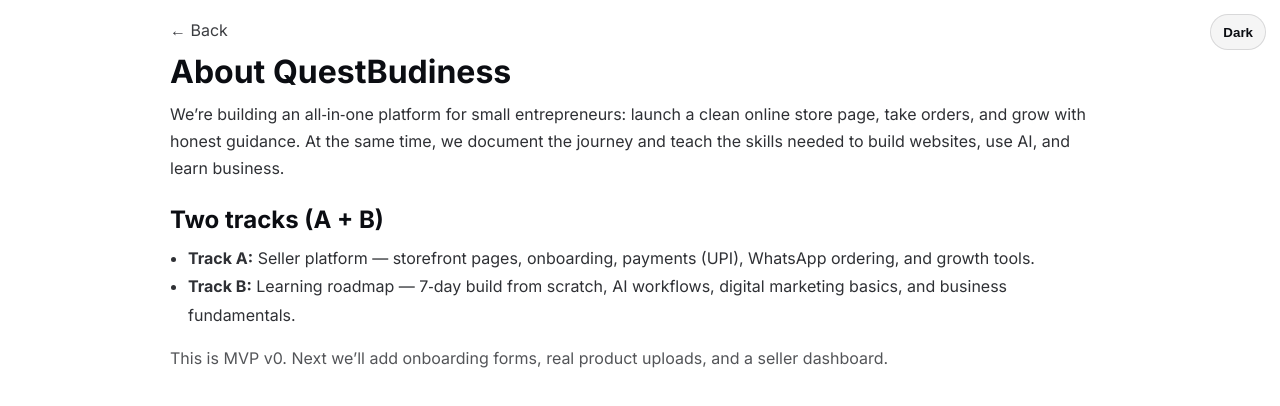
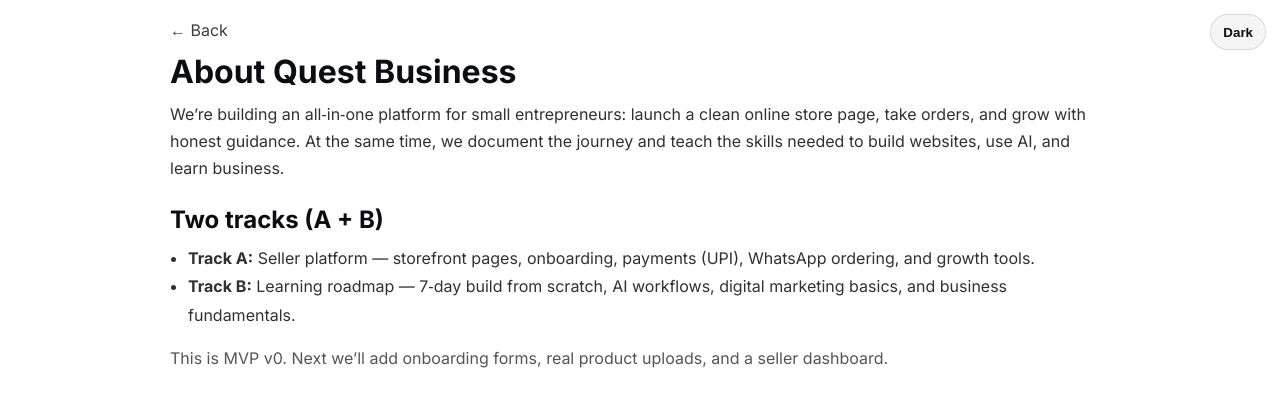
Before and after one commit to Vinayakfreak/questbusiness-web, a Next.js app: page /about in a window 1280 px wide. Shown: the top 406 px of the page. Built offline with nearby package versions, Linux system fonts and the light colour scheme.

Commit message:
Rename brand to Quest Business + set WhatsApp

```diff
--- a/src/app/about/page.tsx
+++ b/src/app/about/page.tsx
@@ -1,6 +1,6 @@
 import Link from "next/link";
 
-const BRAND = "QuestBudiness";
+const BRAND = "Quest Business";
 
 export default function AboutPage() {
   return (
--- a/src/app/layout.tsx
+++ b/src/app/layout.tsx
@@ -8,8 +8,8 @@
 });
 
 export const metadata: Metadata = {
-  title: "QuestBudiness",
-  description: "All-in-one platform for micro-entrepreneurs",
+  title: "Quest Business",
+  description: "All-in-one platform for small sellers + learning roadmap",
 };
 
 import { ThemeProvider } from "./theme-provider";
--- a/src/app/onboard/page.tsx
+++ b/src/app/onboard/page.tsx
@@ -13,7 +13,7 @@
 
       <div style={{ marginTop: 16, display: "flex", gap: 10, flexWrap: "wrap" }}>
         <a
-          href="https://wa.me/919999999999?text=Hi%20I%20want%20to%20create%20my%20store%20on%20QuestBusiness"
+          href="https://wa.me/917007474846?text=Hi%20I%20want%20to%20create%20my%20store%20on%20Quest%20Business"
           target="_blank"
           rel="noreferrer"
           style={{
--- a/src/app/page.tsx
+++ b/src/app/page.tsx
@@ -1,7 +1,7 @@
 import Link from "next/link";
 import styles from "./page.module.css";
 
-const BRAND = "QuestBudiness";
+const BRAND = "Quest Business";
 
 export default function Home() {
   return (
--- a/src/app/pricing/page.tsx
+++ b/src/app/pricing/page.tsx
@@ -1,6 +1,6 @@
 import Link from "next/link";
 
-const BRAND = "QuestBudiness";
+const BRAND = "Quest Business";
 
 function Card({
   title,
```
